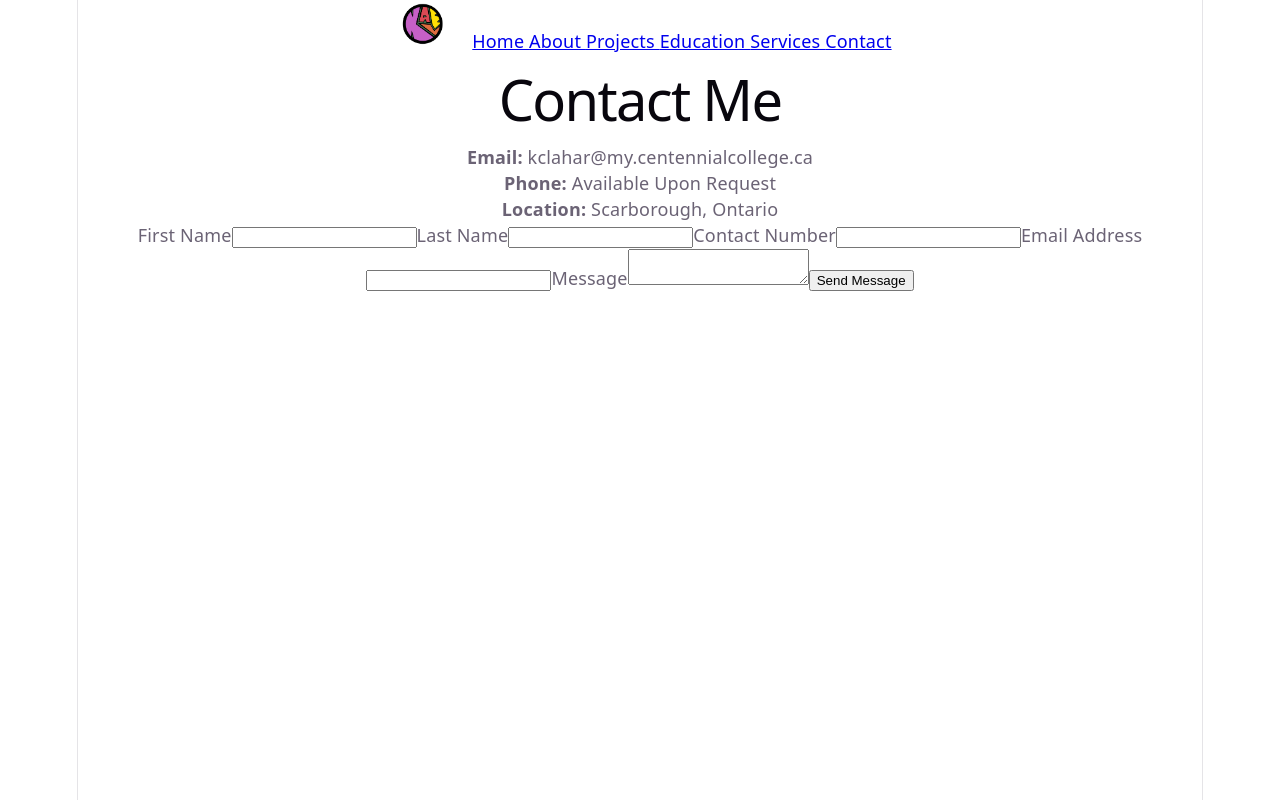
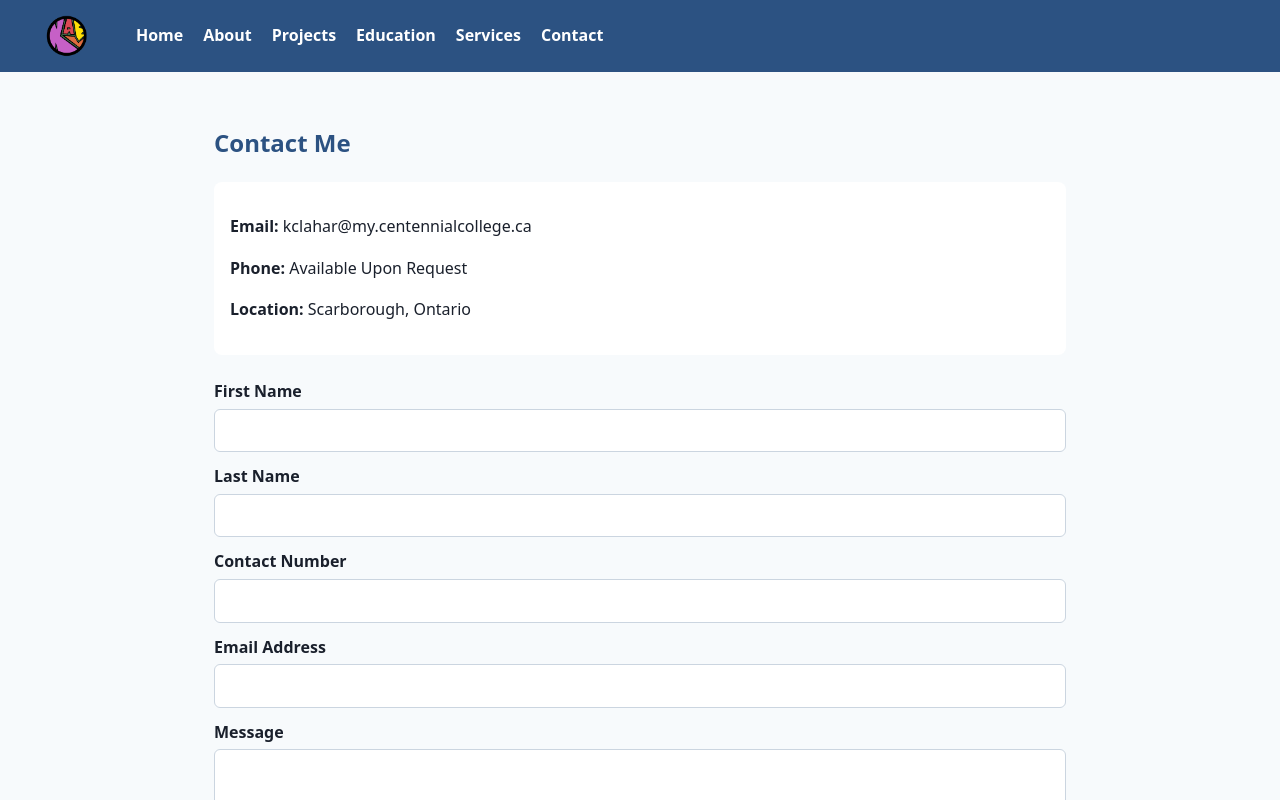
Before and after one commit to KyleClaharCentennial/portfolio-site, a React (Vite) app: page /contact in a window 1280 px wide. Shown: the top 800 px of the page. Built offline with nearby package versions, Linux system fonts and the light colour scheme.

Commit message:
Add styling for a cleaner layout

```diff
--- a/src/index.css
+++ b/src/index.css
@@ -1,111 +1,96 @@
+/* Global styles for the portfolio */
 :root {
-  --text: #6b6375;
-  --text-h: #08060d;
-  --bg: #fff;
-  --border: #e5e4e7;
-  --code-bg: #f4f3ec;
-  --accent: #aa3bff;
-  --accent-bg: rgba(170, 59, 255, 0.1);
-  --accent-border: rgba(170, 59, 255, 0.5);
-  --social-bg: rgba(244, 243, 236, 0.5);
-  --shadow:
-    rgba(0, 0, 0, 0.1) 0 10px 15px -3px, rgba(0, 0, 0, 0.05) 0 4px 6px -2px;
-
-  --sans: system-ui, 'Segoe UI', Roboto, sans-serif;
-  --heading: system-ui, 'Segoe UI', Roboto, sans-serif;
-  --mono: ui-monospace, Consolas, monospace;
-
-  font: 18px/145% var(--sans);
-  letter-spacing: 0.18px;
-  color-scheme: light dark;
-  color: var(--text);
-  background: var(--bg);
-  font-synthesis: none;
-  text-rendering: optimizeLegibility;
-  -webkit-font-smoothing: antialiased;
-  -moz-osx-font-smoothing: grayscale;
-
-  @media (max-width: 1024px) {
-    font-size: 16px;
-  }
+  --primary: #2c5282;
+  --text: #1a202c;
+  --bg: #f7fafc;
 }
 
-@media (prefers-color-scheme: dark) {
-  :root {
-    --text: #9ca3af;
-    --text-h: #f3f4f6;
-    --bg: #16171d;
-    --border: #2e303a;
-    --code-bg: #1f2028;
-    --accent: #c084fc;
-    --accent-bg: rgba(192, 132, 252, 0.15);
-    --accent-border: rgba(192, 132, 252, 0.5);
-    --social-bg: rgba(47, 48, 58, 0.5);
-    --shadow:
-      rgba(0, 0, 0, 0.4) 0 10px 15px -3px, rgba(0, 0, 0, 0.25) 0 4px 6px -2px;
-  }
-
-  #social .button-icon {
-    filter: invert(1) brightness(2);
-  }
+* {
+  box-sizing: border-box;
 }
 
 body {
   margin: 0;
+  font-family: system-ui, Arial, sans-serif;
+  background: var(--bg);
+  color: var(--text);
+  line-height: 1.6;
 }
 
-#root {
-  width: 1126px;
-  max-width: 100%;
-  margin: 0 auto;
-  text-align: center;
-  border-inline: 1px solid var(--border);
-  min-height: 100svh;
+/* Navigation bar */
+nav {
   display: flex;
-  flex-direction: column;
-  box-sizing: border-box;
+  align-items: center;
+  gap: 20px;
+  padding: 12px 32px;
+  background: var(--primary);
+}
+nav a {
+  color: white;
+  text-decoration: none;
+  font-weight: 600;
+}
+nav a:hover {
+  text-decoration: underline;
 }
 
-h1,
-h2 {
-  font-family: var(--heading);
-  font-weight: 500;
-  color: var(--text-h);
+/* Page content */
+section {
+  max-width: 900px;
+  margin: 0 auto;
+  padding: 32px 24px;
+}
+h1 {
+  color: var(--primary);
+}
+article {
+  background: white;
+  padding: 16px;
+  margin-bottom: 16px;
+  border-radius: 8px;
+  box-shadow: 0 1px 4px rgba(0, 0, 0, 0.12);
+}
+img {
+  max-width: 100%;
+  border-radius: 8px;
 }
 
-h1 {
-  font-size: 56px;
-  letter-spacing: -1.68px;
-  margin: 32px 0;
-  @media (max-width: 1024px) {
-    font-size: 36px;
-    margin: 20px 0;
-  }
+/* Buttons and links styled as buttons */
+button {
+  background: var(--primary);
+  color: white;
+  border: none;
+  padding: 10px 20px;
+  border-radius: 6px;
+  font-size: 1rem;
+  cursor: pointer;
 }
-h2 {
-  font-size: 24px;
-  line-height: 118%;
-  letter-spacing: -0.24px;
-  margin: 0 0 8px;
-  @media (max-width: 1024px) {
-    font-size: 20px;
-  }
-}
-p {
-  margin: 0;
+button:hover {
+  opacity: 0.9;
 }
 
-code,
-.counter {
-  font-family: var(--mono);
-  display: inline-flex;
-  border-radius: 4px;
-  color: var(--text-h);
+/* Contact form */
+.contact-info {
+  background: white;
+  padding: 16px;
+  border-radius: 8px;
+  margin-bottom: 24px;
 }
-
-code {
-  font-size: 15px;
-  line-height: 135%;
-  padding: 4px 8px;
-  background: var(--code-bg);
+form label {
+  display: block;
+  margin-bottom: 12px;
+  font-weight: 600;
 }
+form input,
+form textarea {
+  display: block;
+  width: 100%;
+  padding: 8px;
+  margin-top: 4px;
+  border: 1px solid #cbd5e0;
+  border-radius: 6px;
+  font: inherit;
+}
+form textarea {
+  min-height: 120px;
+}
--- a/src/pages/Education.jsx
+++ b/src/pages/Education.jsx
@@ -4,7 +4,7 @@ function Education() {
   const education = [
     {
       school: 'Pierre Elliott Trudeau High School',
-      credential: 'High School Diploma – OSSD',
+      credential: 'High School Diploma - French Certificate – OSSD',
       years: '2019-2022',
     },
     {
--- a/src/pages/Services.jsx
+++ b/src/pages/Services.jsx
@@ -4,7 +4,7 @@ function Services() {
   const services = [
     { name: 'Web Development', description: 'I offer professional web development services that design and build custom websites and web applications.', image: '/service1.png' },
     { name: 'Graphic Design', description: 'I offer professional graphic design services that create custom visual content tailored to enhance your brand identity and communicate your message effectively to your target audience.', image: '/service2.png' },
-    { name: 'Soccer Coaching & Training', description: '	Coached and supervised groups of children aged 5–13, delivering soccer instruction while maintaining a safe and engaging camp environment in accordance with league safety regulations.', image: '/service3.png' },
+    { name: 'Soccer Coaching & Training', description: 'I offer coaching and supervision for groups of children aged 5–13, delivering soccer instruction while maintaining a safe and engaging camp environment.', image: '/service3.png' },
   ];
 
   return (
```
Also changed, not shown: src/App.css (deleted, +0 -184 lines).
